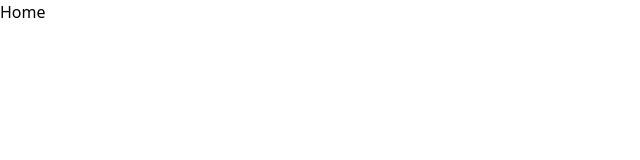
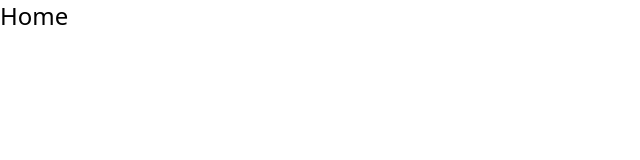
Before and after one commit to nprasad2077/nprasad2077.github.io, a React (Vite) app: page / in a window 1280 px wide. Shown: the top 160 px of the page, without its empty margins (0-640 px from the left). Built offline with nearby package versions, Linux system fonts and the light colour scheme.

Commit message:
tailwind works

```diff
--- a/src/components/Home/Home.jsx
+++ b/src/components/Home/Home.jsx
@@ -2,7 +2,9 @@ import React from 'react'
 
 const Home = () => {
   return (
-    <div>Home</div>
+    <div>
+      <p class='text-2xl'>Home</p>
+    </div>
   )
 }
 
```
